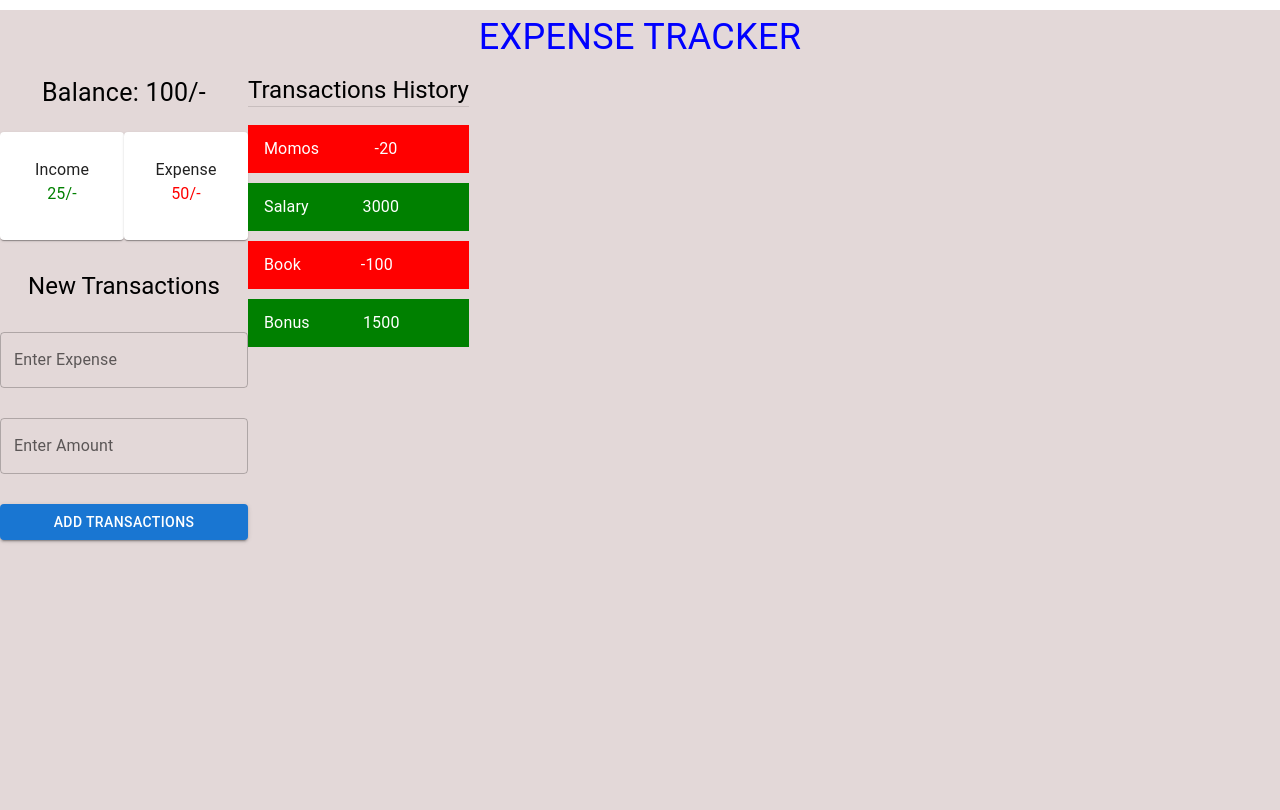
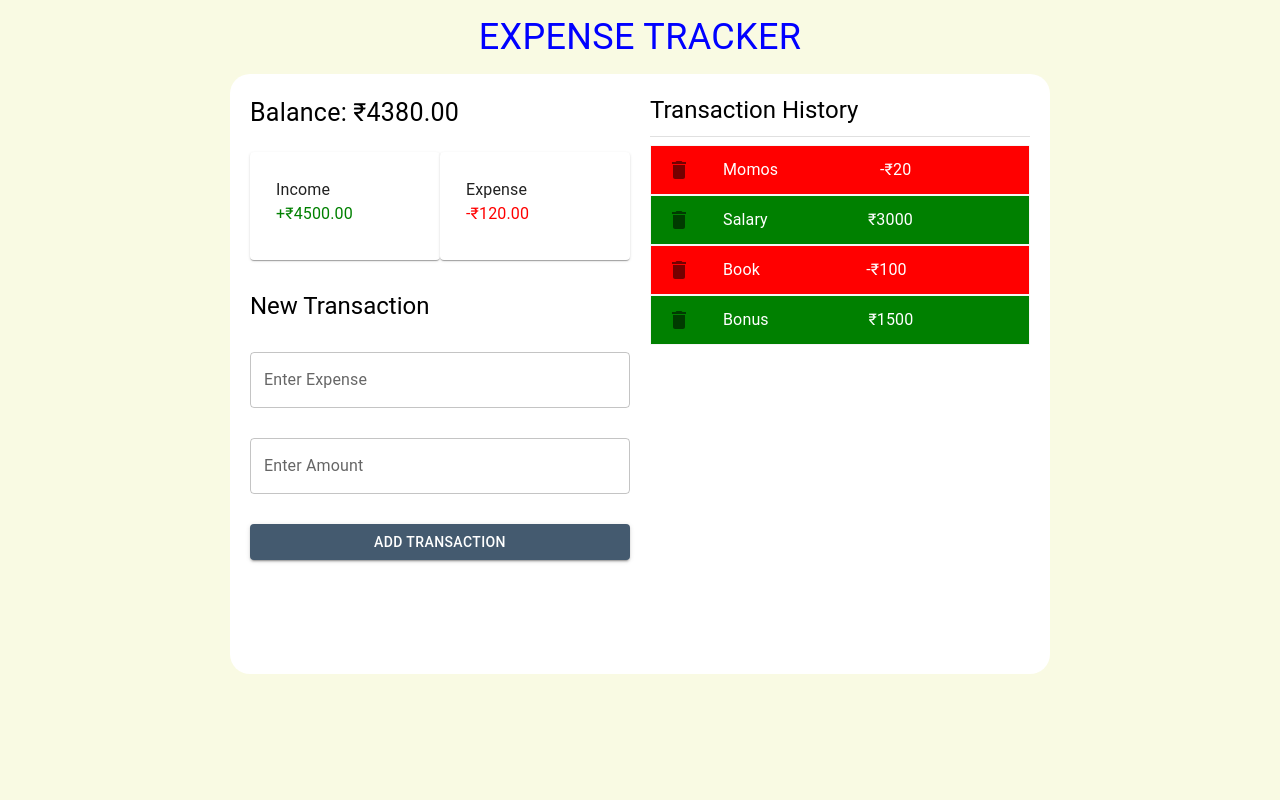
Before and after one commit to akashisonlinenow/expense-tracker, a React (Create React App) app: page / in a window 1280 px wide. Built offline with nearby package versions, Linux system fonts and the light colour scheme.

Commit message:
project completed

```diff
--- a/package.json
+++ b/package.json
@@ -5,6 +5,7 @@
   "dependencies": {
     "@emotion/react": "^11.10.6",
     "@emotion/styled": "^11.10.6",
+    "@mui/icons-material": "^5.11.16",
     "@mui/material": "^5.11.16",
     "@testing-library/jest-dom": "^5.16.5",
     "@testing-library/react": "^13.4.0",
--- a/src/App.css
+++ b/src/App.css
@@ -1,7 +1,11 @@
 .App {
-  text-align: center;
-  background-color: #e3d8d8;
-  height: 100vh;
+  background-color: rgb(249, 250, 227);
+  display: flex;
+  flex-direction: column;
+  align-items: center;
+  min-height: 100vh;
+  margin: 0;
+  font-family: 'Lato', sans-serif;
 }
 
 .App-logo {
@@ -34,6 +38,7 @@
   from {
     transform: rotate(0deg);
   }
+
   to {
     transform: rotate(360deg);
   }
--- a/src/App.js
+++ b/src/App.js
@@ -1,49 +1,70 @@
+import { useState } from 'react';
+
+import { Typography, Box, styled } from '@mui/material';
 import './App.css';
-import { Box, Typography, styled } from '@mui/material';
 
-// components
-import Balance from './components/Balance';
+import Balance from './components/Balance'
 import ExpenseCard from './components/ExpenseCard';
-import NewTransactions from './components/NewTransactions';
 import Transactions from './components/Transactions';
-import { useState } from 'react';
+import NewTransaction from './components/NewTransaction';
 
 const Header = styled(Typography)`
   margin: 10px 0;
+  color: blue;
   font-size: 36px;
-  color: blue;
   text-transform: uppercase;
-`
+`;
 
 const Component = styled(Box)`
+  background: #FFF;
+  padding: 10px;
+  border-radius: 20px;
   display: flex;
-`
+  width: 800px;
+  & > div {
+    padding: 10px;
+    width: 50%;
+    height: 70vh;
+  }
+}
+`;
 
 function App() {
 
-  const [transaction, setTransactions] = useState([
-    { id: 1, text: "Momos", amount: -20 },
-    { id: 2, text: "Salary", amount: 3000 },
-    { id: 3, text: "Book", amount: -100 },
-    { id: 4, text: "Bonus", amount: 1500 }
+  const [transactions, setTransactions] = useState([
+    { id: 1, text: 'Momos', amount: -20 },
+    { id: 2, text: 'Salary', amount: 3000 },
+    { id: 3, text: 'Book', amount: -100 },
+    { id: 4, text: 'Bonus', amount: 1500 },
+  ]);
+
+  const deleteTransaction = (id) => {
+    console.log(id);
+    setTransactions(transactions.filter(transaction => transaction.id !== id));
+    console.log(transactions);
+  }
+
+  const addTransaction = (transaction) => {
+    setTransactions(transactions => [transaction, ...transactions]);
+    console.log(transaction);
+    console.log(transactions);
+  }
 
 
-  ])
-
   return (
-    <Box className="App">
+    <div className="App">
       <Header>Expense Tracker</Header>
       <Component>
         <Box>
-          <Balance />
-          <ExpenseCard />
-          <NewTransactions />
+          <Balance transactions={transactions} />
+          <ExpenseCard transactions={transactions} />
+          <NewTransaction addTransaction={addTransaction} />
         </Box>
         <Box>
-          <Transactions transactions={transaction} />
+          <Transactions transactions={transactions} deleteTransaction={deleteTransaction} />
         </Box>
       </Component>
-    </Box>
+    </div>
   );
 }
 
--- a/src/components/Balance.jsx
+++ b/src/components/Balance.jsx
@@ -1,17 +1,20 @@
-import { Box, Typography, styled } from '@mui/material'
-import React from 'react'
+import { Typography, styled, Box } from '@mui/material';
 
 const BalanceText = styled(Typography)`
     font-size: 25px;
     margin-bottom: 20px;
 `
 
-const Balance = () => {
+const Balance = ({ transactions }) => {
+
+    const amount = transactions.map(transaction => transaction.amount);
+    const total = amount.reduce((amount, item) => (amount += item), 0).toFixed(2);
+
     return (
         <Box>
-            <BalanceText>Balance: 100/-</BalanceText>
+            <BalanceText>Balance: ₹{total}</BalanceText>
         </Box>
     )
 }
 
-export default Balance
+export default Balance;
--- a/src/components/ExpenseCard.jsx
+++ b/src/components/ExpenseCard.jsx
@@ -1,31 +1,35 @@
-import { Box, Card, CardContent, Typography, styled } from '@mui/material'
-import React from 'react'
+import { Card, CardContent, styled, Typography, Box } from '@mui/material';
 
 const Container = styled(Box)`
     display: flex;
-    &>div{
+    & > div {
         flex: 1;
-        padding: 10px
+        padding: 10px;
     }
-`
+`;
 
-const ExpenseCard = () => {
+const ExpenseCard = ({ transactions }) => {
+
+    const amount = transactions.map(transaction => transaction.amount);
+    const income = amount.filter(item => item > 0).reduce((acc, item) => (acc += item), 0).toFixed(2);
+    const expense = (amount.filter(item => item < 0).reduce((acc, item) => (acc += item), 0) * -1).toFixed(2);
+
     return (
         <Container>
             <Card>
                 <CardContent>
                     <Typography>Income</Typography>
-                    <Typography style={{ color: 'green' }}>25/-</Typography>
+                    <Typography style={{ color: 'green' }}>+₹{income}</Typography>
                 </CardContent>
             </Card>
             <Card>
                 <CardContent>
                     <Typography>Expense</Typography>
-                    <Typography style={{ color: 'red' }}>50/-</Typography>
+                    <Typography style={{ color: 'red' }}>-₹{expense}</Typography>
                 </CardContent>
             </Card>
         </Container>
     )
 }
 
-export default ExpenseCard
+export default ExpenseCard;
--- /dev/null
+++ b/src/components/NewTransaction.jsx
@@ -0,0 +1,40 @@
+import { useState } from 'react';
+import { Typography, Box, TextField, Button, styled } from '@mui/material';
+
+const Container = styled(Box)`
+    display: flex;
+    flex-direction: column;
+    & > h5, & > div, & > button {
+        margin-top: 30px
+    }
+`;
+
+const StyledButton = styled(Button)`
+    background: #445A6F;
+    color: #fff;
+`;
+
+const NewTransaction = ({ addTransaction }) => {
+    const [text, setText] = useState('');
+    const [amount, setAmount] = useState();
+
+    const newTransaction = e => {
+        const transaction = {
+            id: Math.floor(Math.random() * 100000000),
+            text: text,
+            amount: +amount
+        }
+        addTransaction(transaction);
+    }
+
+    return (
+        <Container>
+            <Typography variant="h5">New Transaction</Typography>
+            <TextField value={text} label="Enter Expense" onChange={(e) => setText(e.target.value)} />
+            <TextField value={amount} label="Enter Amount" onChange={(e) => setAmount(e.target.value)} />
+            <StyledButton variant="contained" onClick={newTransaction}>Add Transaction</StyledButton>
+        </Container>
+    )
+}
+
+export default NewTransaction;
--- a/src/components/NewTransactions.jsx
+++ /dev/null
@@ -1,23 +0,0 @@
-import { Box, Button, TextField, Typography, styled } from '@mui/material'
-import React from 'react'
-
-const Container = styled(Box)`
-    display: flex;
-    flex-direction: column;
-    &>h5, &>div, &>Button{
-        margin-top: 30px;
-    }
-`
-
-const NewTransactions = () => {
-    return (
-        <Container>
-            <Typography variant='h5'>New Transactions</Typography>
-            <TextField label='Enter Expense' />
-            <TextField label='Enter Amount' />
-            <Button variant='contained'>Add Transactions</Button>
-        </Container>
-    )
-}
-
-export default NewTransactions
--- a/src/components/Transaction.jsx
+++ b/src/components/Transaction.jsx
@@ -1,20 +1,28 @@
-import { ListItem, ListItemText, styled } from '@mui/material'
-import React from 'react'
+import { ListItemText, ListItem, styled, ListItemIcon } from '@mui/material';
+import DeleteIcon from '@mui/icons-material/Delete';
 
-const Detail = styled(ListItem)`
-  margin-top: 10px;
-`
+const List = styled(ListItem)`
+    display: flex;
+    marginTop: 10px;
+    border: 1px solid #F6F6F6;
+`;
 
-const Transaction = ({ transaction }) => {
+const Transaction = ({ transaction, deleteTransaction }) => {
 
-  const color = transaction.amount > 0 ? 'Green' : 'Red';
+  const sign = transaction.amount >= 0 ? '₹' : '-₹';
+  const amount = sign + Math.abs(transaction.amount);
+  const color = transaction.amount >= 0 ? 'Green' : 'Red';
+
 
   return (
-    <Detail style={{ background: `${color}`, color: '#fff' }}>
-      <ListItemText>{transaction.text}</ListItemText>
-      <ListItemText>{transaction.amount}</ListItemText>
-    </Detail>
+    <List style={{ background: `${color}`, color: '#fff' }}>
+      <ListItemIcon>
+        <DeleteIcon onClick={() => deleteTransaction(transaction.id)} />
+      </ListItemIcon>
+      <ListItemText primary={transaction.text} />
+      <ListItemText primary={amount} />
+    </List>
   )
 }
 
-export default Transaction
+export default Transaction;
--- a/src/components/Transactions.jsx
+++ b/src/components/Transactions.jsx
@@ -1,20 +1,29 @@
-import { Box, Divider, List, Typography } from '@mui/material'
-import React from 'react'
-import Transaction from './Transaction'
 
-const Transactions = ({ transactions }) => {
+
+
+import { Typography, List, Divider, styled, Box } from '@mui/material';
+import Transaction from './Transaction';
+
+const Component = styled(Box)`
+    & > h5 {
+        margin-bottom: 10px;
+    }
+`;
+
+const Transactions = ({ transactions, deleteTransaction }) => {
+
     return (
-        <Box>
-            <Typography variant='h5'> Transactions History</Typography>
-            <Divider />
+        <Component>
+            <Typography variant="h5">Transaction History</Typography>
+            <Divider style={{ width: '100%' }} />
             <List>
                 {
-                    transactions.map(transaction => (
-                        <Transaction transaction={transaction} />
-                    ))
+                    transactions.map(transaction => {
+                        return <Transaction transaction={transaction} deleteTransaction={deleteTransaction} key={transaction.id} />
+                    })
                 }
             </List>
-        </Box>
+        </Component>
     )
 }
 
```
Also changed, not shown: src/index.css (line endings or trailing spaces), 1 other file (tests, documents, lock files or other folders).
